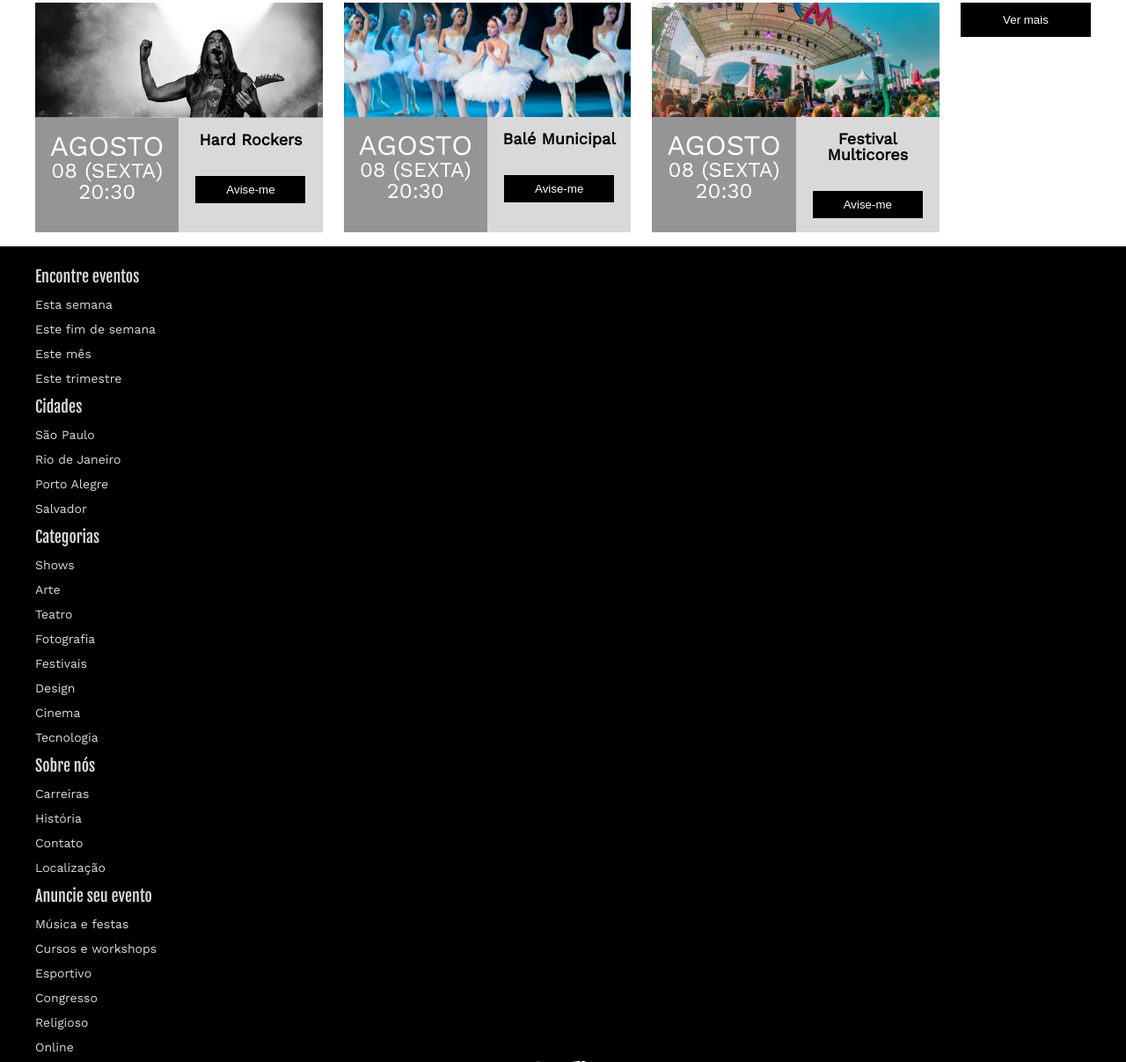
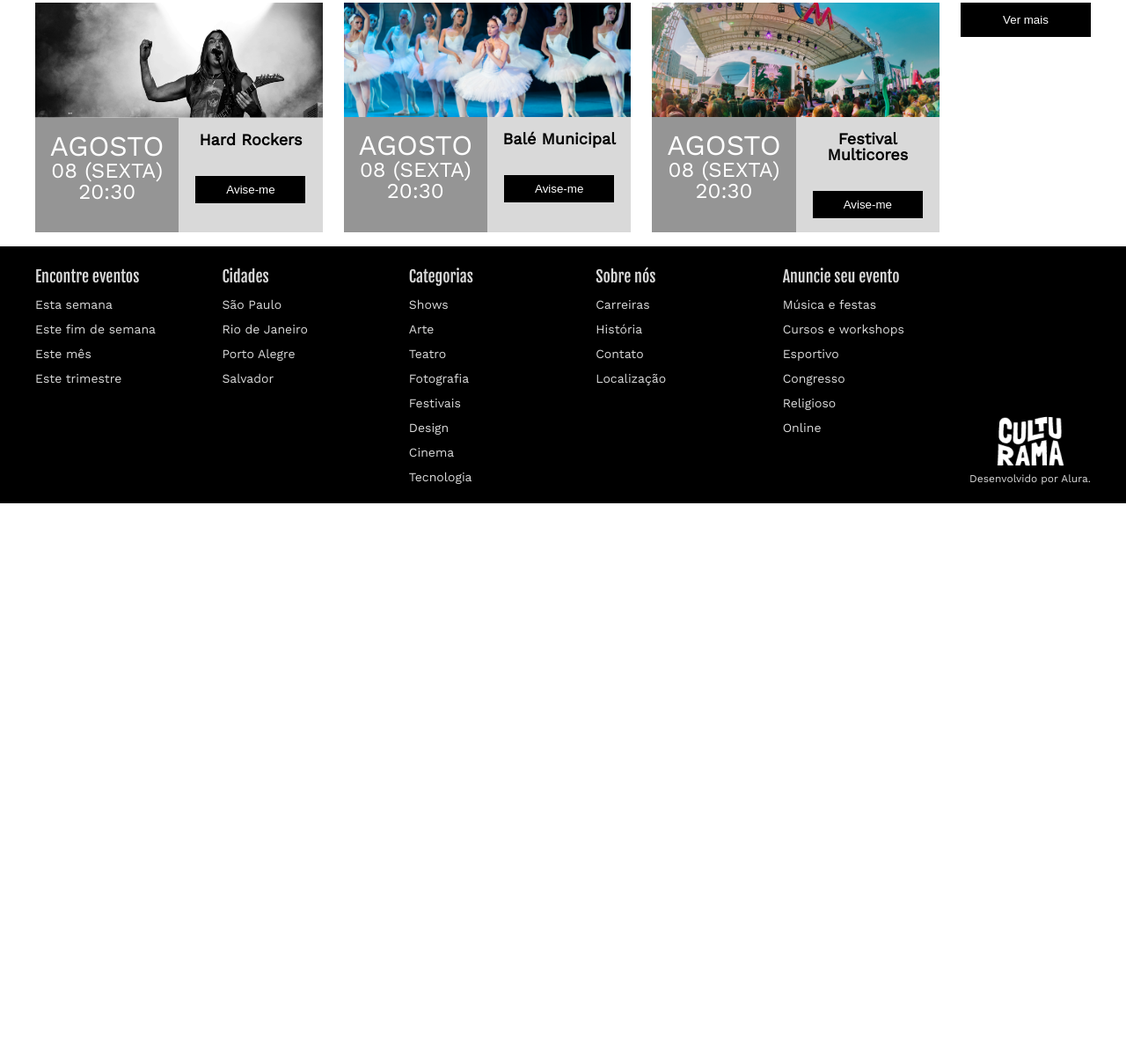
Before and after one commit to guisimasdlc/culturama, a plain HTML site: page index.html in a window 1280 px wide. Shown: the part 2835-4042 px from the top of the page at 88% size. After the commit the page ends 3407 px from the top, so only its background shows below. Drawn offline with nearby package versions, Linux system fonts and the light colour scheme.

Commit message:
Estilizando o rodapé do projeto com Flexbox CSS

```diff
--- a/assets/style/flex.css
+++ b/assets/style/flex.css
@@ -55,6 +55,18 @@
 
 .agenda__item {
     flex-grow: 1;
+}
+
+/* Rodapé */
+
+.rodape {
+    display: flex;
+    flex-wrap: wrap;
+    justify-content: space-between;
+}
+
+.rodape__logo {
+    align-self: end;
 }
 
 
```
